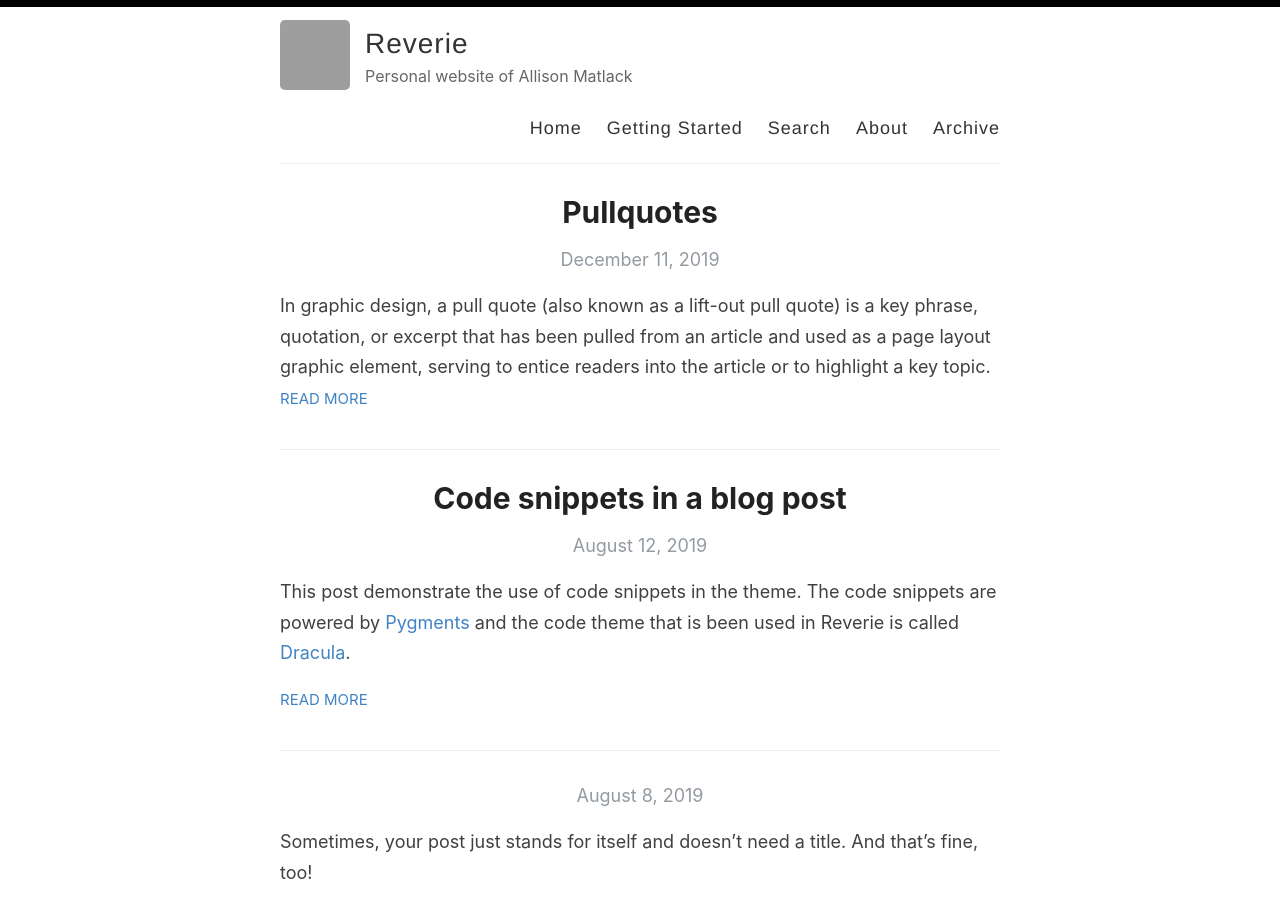
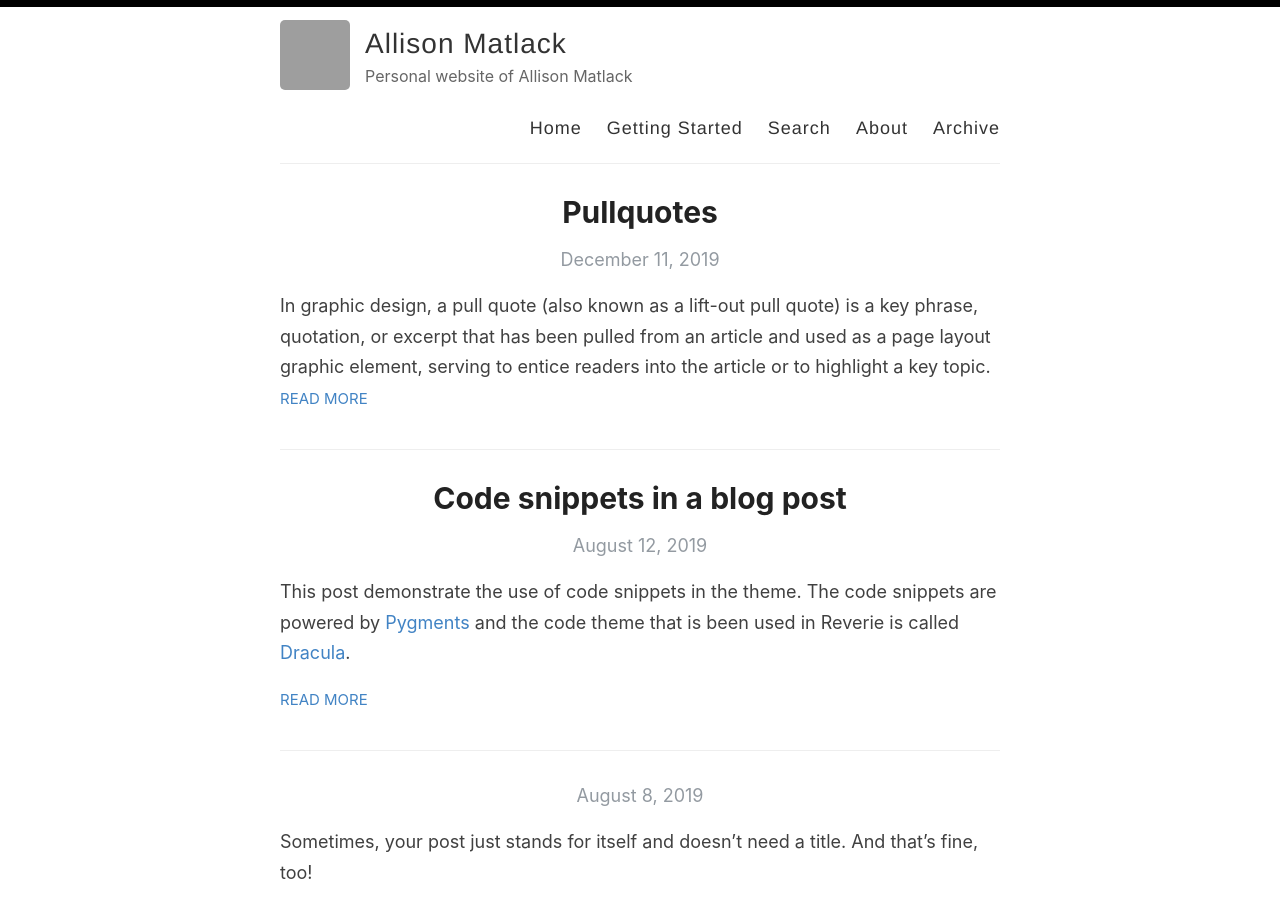
Before and after one commit to amatlack/amatlack.github.io, a Jekyll site: the page built from index.html, in a window 1280 px wide and 900 px high. Built offline with Jekyll 4.4.1, drawn with Linux system fonts in a browser that asks for light colours; the list of posts is cut into pages by our own code; grey boxes are pictures that could not be loaded.

Commit message:
Update _config.yml

```diff
--- a/_config.yml
+++ b/_config.yml
@@ -1,9 +1,5 @@
-#
-# This file contains configuration flags to customize your site
-#
-
 # Name of your site (displayed in the header)
-name: Reverie
+name: Allison Matlack
 
 # Name of the author
 author: Allison Matlack
```
